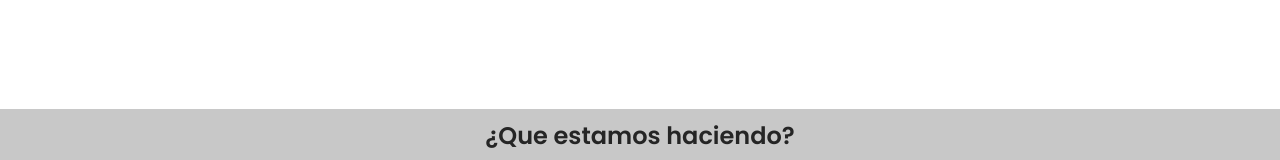
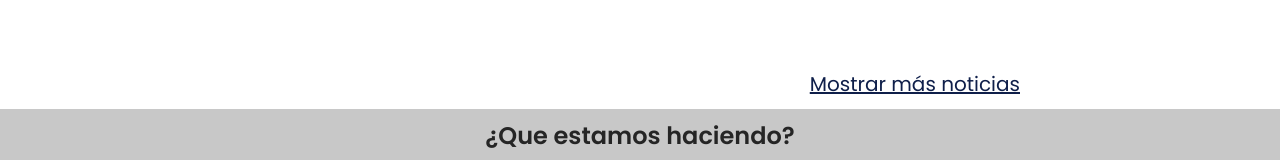
Before and after one commit to yvrxslvw/academiafide, a React (Vite) app in the folder packages/client/: page / in a window 1280 px wide. Shown: the part 616-776 px from the top of the page. Built offline with nearby package versions, Linux system fonts and the light colour scheme; a web font is replaced by a local one.

Commit message:
Create post features and show more link feature

```diff
--- /dev/null
+++ b/packages/client/src/features/Post/UI/ShowMoreButton/index.tsx
@@ -0,0 +1,7 @@
+import { FC } from 'react';
+import { Link, PublicRouterPaths } from 'shared';
+
+// ! To change link
+export const ShowMoreButton: FC = () => {
+	return <Link to={PublicRouterPaths.MAIN_PAGE}>Mostrar más noticias</Link>;
+};
--- /dev/null
+++ b/packages/client/src/features/Post/UI/index.ts
@@ -0,0 +1 @@
+export * from './ShowMoreButton';
--- /dev/null
+++ b/packages/client/src/features/Post/index.ts
@@ -0,0 +1 @@
+export * as PostFeatures from './UI';
--- a/packages/client/src/features/index.ts
+++ b/packages/client/src/features/index.ts
@@ -1,2 +1,3 @@
 export * from './JoinCard';
 export * from './Header';
+export * from './Post';
--- a/packages/client/src/widgets/main/UI/News/index.tsx
+++ b/packages/client/src/widgets/main/UI/News/index.tsx
@@ -1,13 +1,15 @@
 import { FC } from 'react';
 import { MainBlockEntities, PostEntities } from 'entities';
+import { PostFeatures } from 'features';
 
 export const News: FC = () => {
 	const { Block } = MainBlockEntities;
 	const { LatestPost } = PostEntities;
+	const { ShowMoreButton } = PostFeatures;
 
 	return (
 		<Block title='Últimas noticias'>
-			<LatestPost content={<></>} showMoreButton={<></>} />
+			<LatestPost content={<></>} showMoreButton={<ShowMoreButton />} />
 		</Block>
 	);
 };
```
